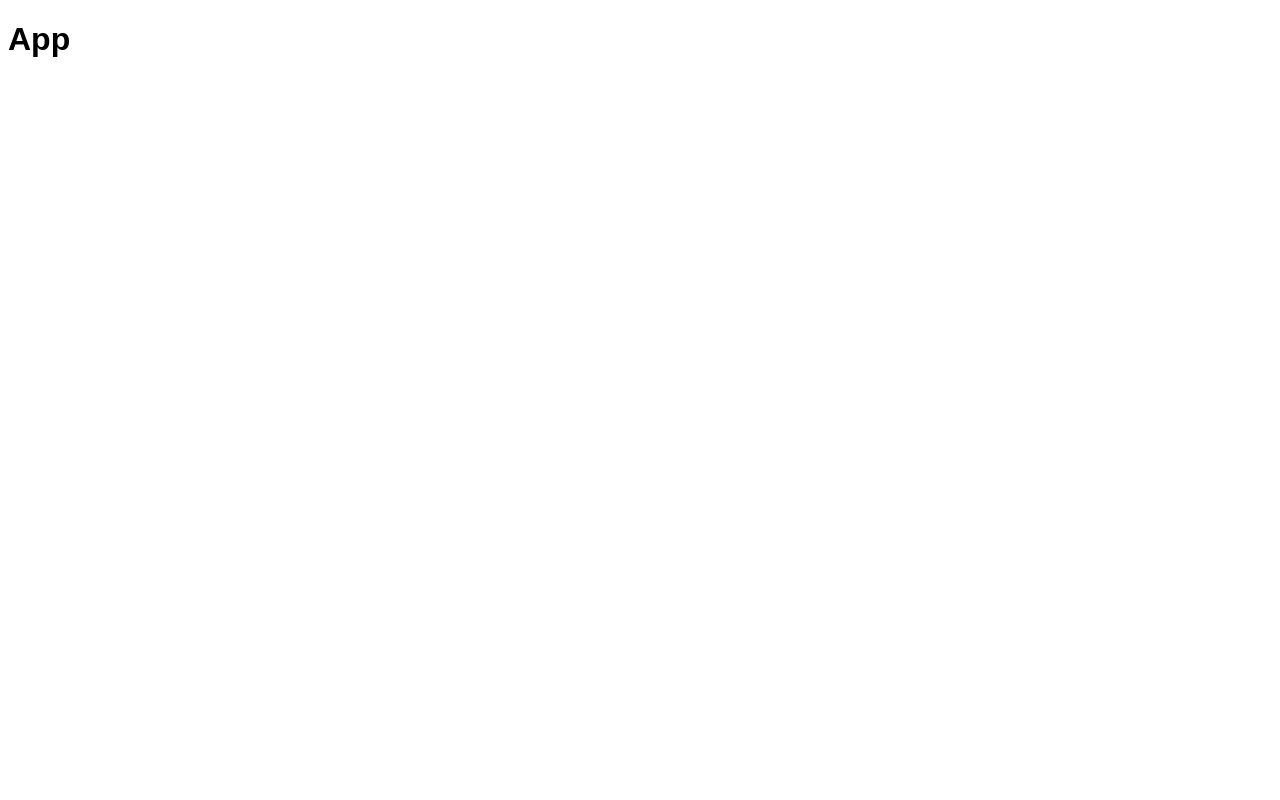
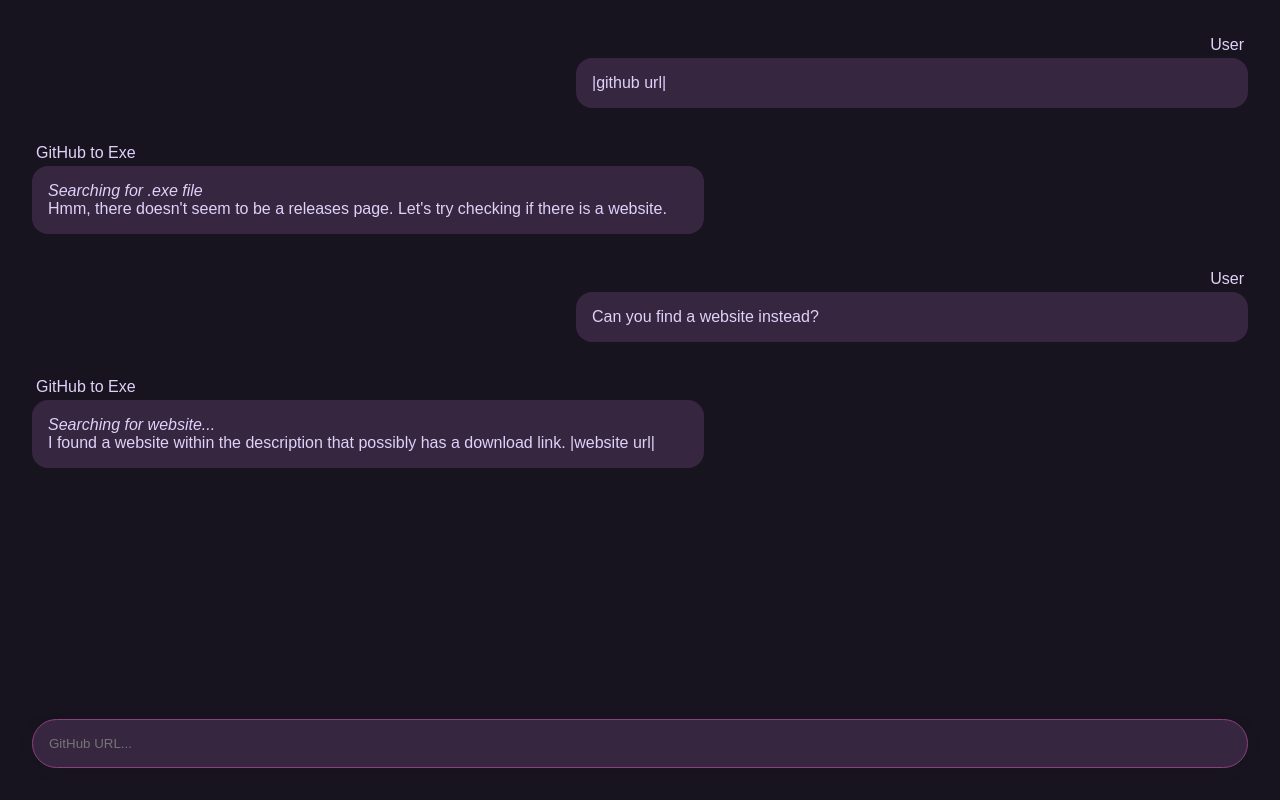
Before and after one commit to annoawesome/github-to-exe, a React (Vite) app: page / in a window 1280 px wide. Built offline with nearby package versions, Linux system fonts and the light colour scheme.

Commit message:
Add skeleton code for chat window

```diff
--- a/index.html
+++ b/index.html
@@ -3,7 +3,7 @@
   <head>
     <meta charset="UTF-8" />
     <meta name="viewport" content="width=device-width, initial-scale=1.0" />
-    <title>React App</title>
+    <title>GitHub to Exe</title>
   </head>
   <body>
     <div id="root"></div>
--- a/src/App.tsx
+++ b/src/App.tsx
@@ -1,9 +1,91 @@
 import React from "react";
+
+type ChatMessageContext = {
+  from_user: boolean;
+  action_id?: string | undefined;
+};
+
+type ChatMessage = {
+  sender: string;
+  action?: string;
+  response: string;
+  context: ChatMessageContext;
+};
+
+function ChatLogs() {
+  const chatLogs: ChatMessage[] = [
+    {
+      sender: "User",
+      response: "|github url|",
+      context: {
+        from_user: true,
+      },
+    },
+    {
+      sender: "GitHub to Exe",
+      action: "Searching for .exe file",
+      response:
+        "Hmm, there doesn't seem to be a releases page. Let's try checking if there is a website.",
+      context: { from_user: false },
+    },
+    {
+      sender: "User",
+      response: "Can you find a website instead?",
+      context: {
+        from_user: true,
+      },
+    },
+    {
+      sender: "GitHub to Exe",
+      action: "Searching for website...",
+      response:
+        "I found a website within the description that possibly has a download link. |website url|",
+      context: { from_user: false },
+    },
+  ];
+
+  const chatMessages = chatLogs.map((msg, index) => {
+    const floatToRight = msg.context.from_user ? "flex-right" : "";
+
+    return (
+      <div className={"app-response " + floatToRight} key={index}>
+        <p className="app-response-sender">{msg.sender}</p>
+        <p className="app-response-text">
+          {msg.action ? (
+            <>
+              <i>{msg.action}</i>
+              <br />
+            </>
+          ) : (
+            ""
+          )}
+          {msg.response}
+        </p>
+      </div>
+    );
+  });
+
+  return <div id="chat-logs">{chatMessages}</div>;
+}
+
+function ChatWindow() {
+  return (
+    <div id="chat-window">
+      <ChatLogs />
+      <input
+        type="text"
+        name="input-github-url"
+        id="input-github-url"
+        placeholder="GitHub URL..."
+      />
+    </div>
+  );
+}
 
 export default function App() {
   return (
     <>
-      <h1>App</h1>
+      <ChatWindow />
     </>
   );
 }
--- a/src/style.css
+++ b/src/style.css
@@ -1,4 +1,58 @@
 html,
 body {
   font-family: Arial, Helvetica, sans-serif;
+  background-color: hsl(260, 20%, 10%);
+  color: hsl(260, 75%, 90%);
+
+  margin: 0;
+  padding: 0;
 }
+
+#chat-window {
+  display: flex;
+  flex-direction: column;
+
+  height: 100vh;
+}
+
+#chat-logs {
+  flex: auto;
+  width: 100vw;
+  overflow-y: auto;
+}
+
+#input-github-url {
+  flex: 0 0;
+  background-color: hsl(280, 25%, 20%);
+  border: 1px solid hsl(310, 35%, 40%);
+  box-shadow: 0px 4px 8px hsl(260, 20%, 10%);
+  border-radius: 512px;
+
+  padding: 16px;
+  margin: 32px;
+  color: hsl(310, 35%, 40%);
+}
+
+.app-response {
+  margin: 32px;
+  display: flex;
+  flex-direction: column;
+}
+
+.app-response-text {
+  text-align: left;
+  width: 50vw;
+  padding: 16px;
+  margin: 0;
+  background-color: hsl(280, 25%, 20%);
+  border-radius: 16px;
+}
+
+.app-response-sender {
+  margin: 4px;
+  text-align: left;
+}
+
+.flex-right {
+  align-items: end;
+}
```
Also changed, not shown: 1 other file (tests, documents, lock files or other folders).
